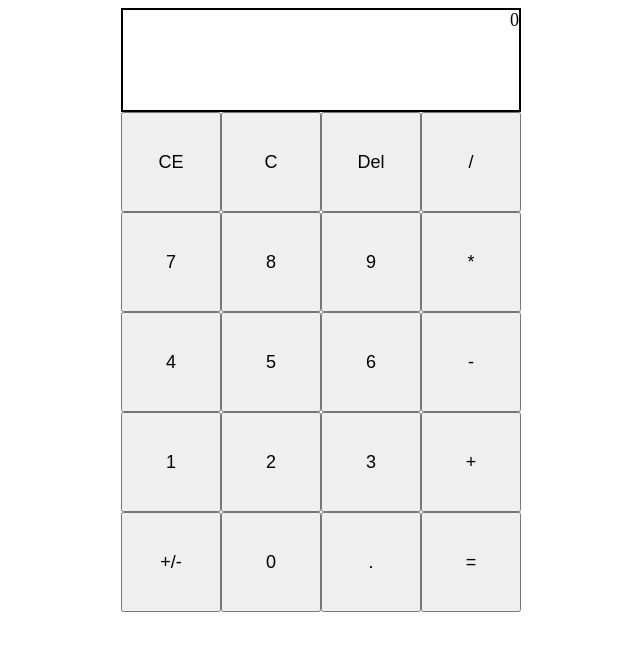
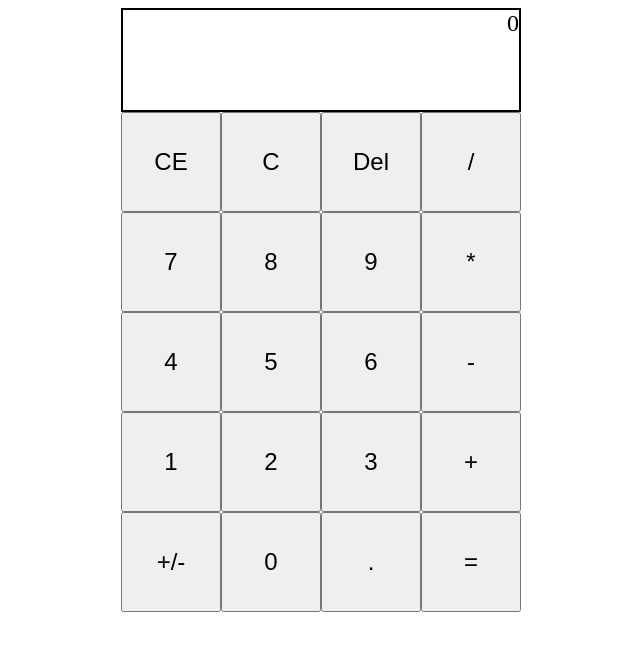
Before and after one commit to Demonity11/Calculator, a plain HTML site: page index.html in a window 1280 px wide. Shown: the whole page, without its empty margins (319-959 px from the left). Drawn offline with Linux system fonts and the light colour scheme.

Commit message:
update font sizes.

```diff
--- a/style.css
+++ b/style.css
@@ -11,12 +11,12 @@
     height: 100px;
     margin: 0;
     text-align: end;
-    font-size: 18px;
+    font-size: 24px;
     border: 2px solid black;
 }
 
 .btn {
     height: 100px;
     width: 100px;
-    font-size: 18px;
+    font-size: 24px;
 }
```
